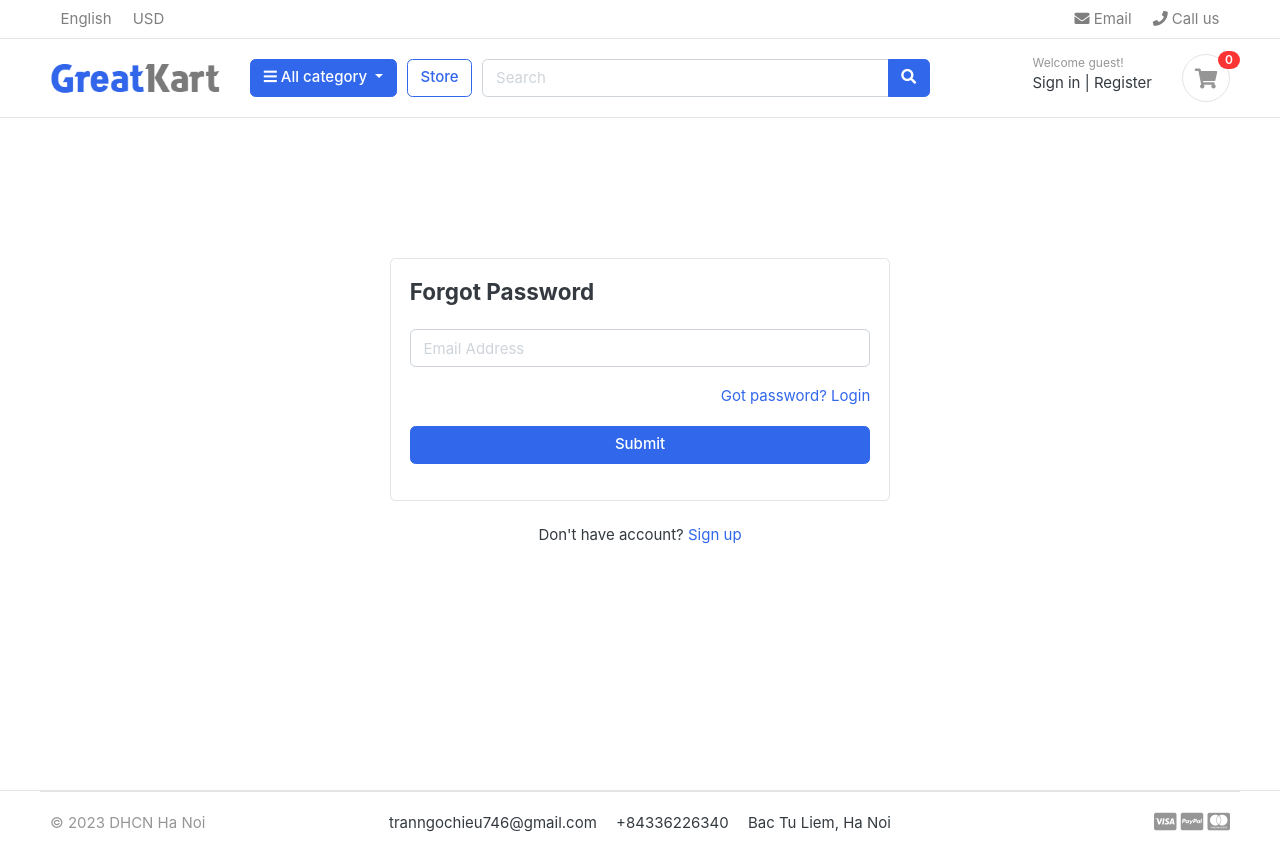
After one commit to TranNgocHieu746/PandaClothesShop, a Django app: page /accounts/forgot_password/ in a window 1280 px wide. The commit adds this page. Run offline with Django 3.2, Linux system fonts and the light colour scheme; data comes from the database, SQL or seed files in the repository; both versions use the stored data as it was after the commit; some libraries are stand-ins or nearby versions; some web fonts are replaced.

Commit message:
update forgot password and reset password

```diff
--- a/Template/accounts/email_verification.html
+++ b/Template/accounts/email_verification.html
@@ -1,4 +1,6 @@
 {% autoescape off %}
+
+Hi {{user.first_name}},
 
 please click on this link to confirm your registration
 http://{{domain}}{% url 'activate' uidb64=uid token=token %}
--- /dev/null
+++ b/Template/accounts/forgot_password.html
@@ -0,0 +1,38 @@
+<!--Forgot Password-->
+{% extends 'base.html' %}
+
+{% load static %}
+
+{% block content %}
+
+<section class="section-conten padding-y" style="min-height:84vh">
+
+    <div class="card mx-auto" style="max-width: 500px; margin-top:100px;">
+        <div class="card-body">
+        <h4 class="card-title mb-4">Forgot Password</h4>
+        {% include 'includes/alerts.html' %}
+        <form action="{% url 'forgot_password' %}" method="POST">
+          {% csrf_token %}
+
+            <div class="form-group">
+               <input type="email" class="form-control" placeholder="Email Address" name="email">
+            </div>
+
+            <div class="form-group">
+                <a href="{% url 'login' %}" class="float-right">Got password? Login</a>
+
+            </div>
+            <div class="form-group">
+                <button type="submit" class="btn btn-primary btn-block"> Submit  </button>
+            </div>
+        </form>
+        </div>
+      </div>
+
+       <p class="text-center mt-4">Don't have account? <a href="{% url 'register' %}">Sign up</a></p>
+       <br><br>
+
+</section>
+
+
+{% endblock %}
--- a/Template/accounts/login.html
+++ b/Template/accounts/login.html
@@ -29,7 +29,7 @@
             </div>
 
             <div class="form-group">
-                <a href="#" class="float-right">Forgot password?</a>
+                <a href="{% url 'forgot_password' %}" class="float-right">Forgot password?</a>
 
             </div>
             <div class="form-group">
--- a/accounts/urls.py
+++ b/accounts/urls.py
@@ -9,6 +9,8 @@ urlpatterns = [
     path('', views.dashboard, name='dashboard'),
 
     path('activate/<uidb64>/<token>/', views.activate, name='activate'),
-
+    path('forgot_password/', views.forgot_password, name="forgot_password" ),
+    path('resetpassword_validate/<uidb64>/<token>/', views.resetpassword_validate, name='resetpassword_validate'),
+    path('resetpassword/', views.resetpassword, name="resetpassword" )
 
 ]
--- a/accounts/views.py
+++ b/accounts/views.py
@@ -3,6 +3,7 @@ from .form import RegistrationForm
 from .models import Account
 from django.contrib import messages, auth
 from django.contrib.auth.decorators import login_required
+from django.http import HttpResponse
 
 
 # Verification email
@@ -85,6 +86,7 @@ def logout(request):
 
 
 def activate(request, uidb64, token):
+    # activate link at email address
     try:
         uid = urlsafe_base64_decode(uidb64).decode()
         user = Account._default_manager.get(pk=uid)
@@ -104,3 +106,68 @@ def activate(request, uidb64, token):
 @login_required(login_url = 'login')
 def dashboard(request):
     return render(request, 'accounts/dashboard.html')
+
+
+def forgot_password(request):
+    if request.method == 'POST':
+        email = request.POST['email']
+        if Account.objects.filter(email=email).exists():
+            user = Account.objects.get(email__exact=email) # check email exact
+
+            # Rest paswsord
+            current_site = get_current_site(request)
+            mail_subject = 'Please reset your password'
+            message = render_to_string('accounts/reset_password.html', {
+                'user': user,
+                'domain': current_site,
+                'uid': urlsafe_base64_encode(force_bytes(user.pk)),
+                'token': default_token_generator.make_token(user),
+            })
+
+            # sending to email
+            to_email = email
+            send_email = EmailMessage(mail_subject, message, to=[to_email])
+            send_email.send()
+
+            messages.success(request, 'Password reset just have sent to your email')
+            return redirect('login')
+        else:
+            messages.error(request, 'Account does not exist')
+            return redirect('forgot_password')
+    return render(request, 'accounts/forgot_password.html')
+
+
+def resetpassword_validate(request,  uidb64, token):
+    try:
+        uid = urlsafe_base64_decode(uidb64).decode()
+        user = Account._default_manager.get(pk=uid)
+    except(TypeError, ValueError, OverflowError, Account.DoesNotExist):
+        user = None
+
+    if user is not None and default_token_generator.check_token(user, token):
+        request.session['uid'] = uid
+        messages.success(request, 'Please reset your password')
+        return redirect('resetpassword')
+    else:
+        messages.error(request, 'This link has been expired')
+        return redirect('login')
+
+def resetpassword(request):
+    if request.method == 'POST':
+        password = request.POST['password']
+        confirm_password = request.POST['confirm_password']
+
+        if password == confirm_password:
+            uid = request.session.get('uid')
+            user = Account.objects.get(pk=uid)
+            user.set_password(password) # resset password
+            user.save()
+            messages.success(request, 'reset password successfully')
+            return redirect('login')
+
+        else:
+            messages.error(request, 'Password is not correct')
+            return redirect('resetpassword')
+
+    else:
+        return render(request, 'accounts/resetpassword.html')
```
Also changed, not shown: Template/accounts/reset_password.html (added, +10 -0 lines), Template/accounts/resetpassword.html (added, +34 -0 lines), db.sqlite3.
